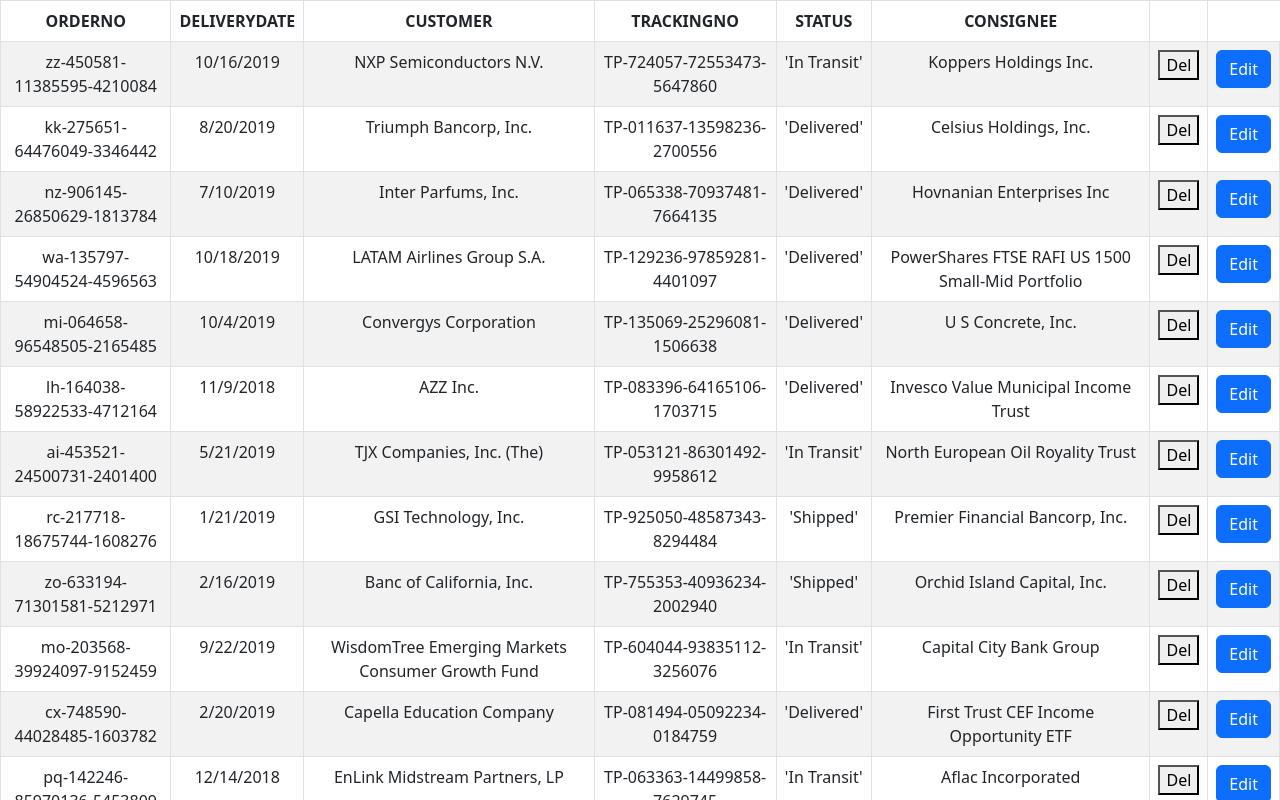
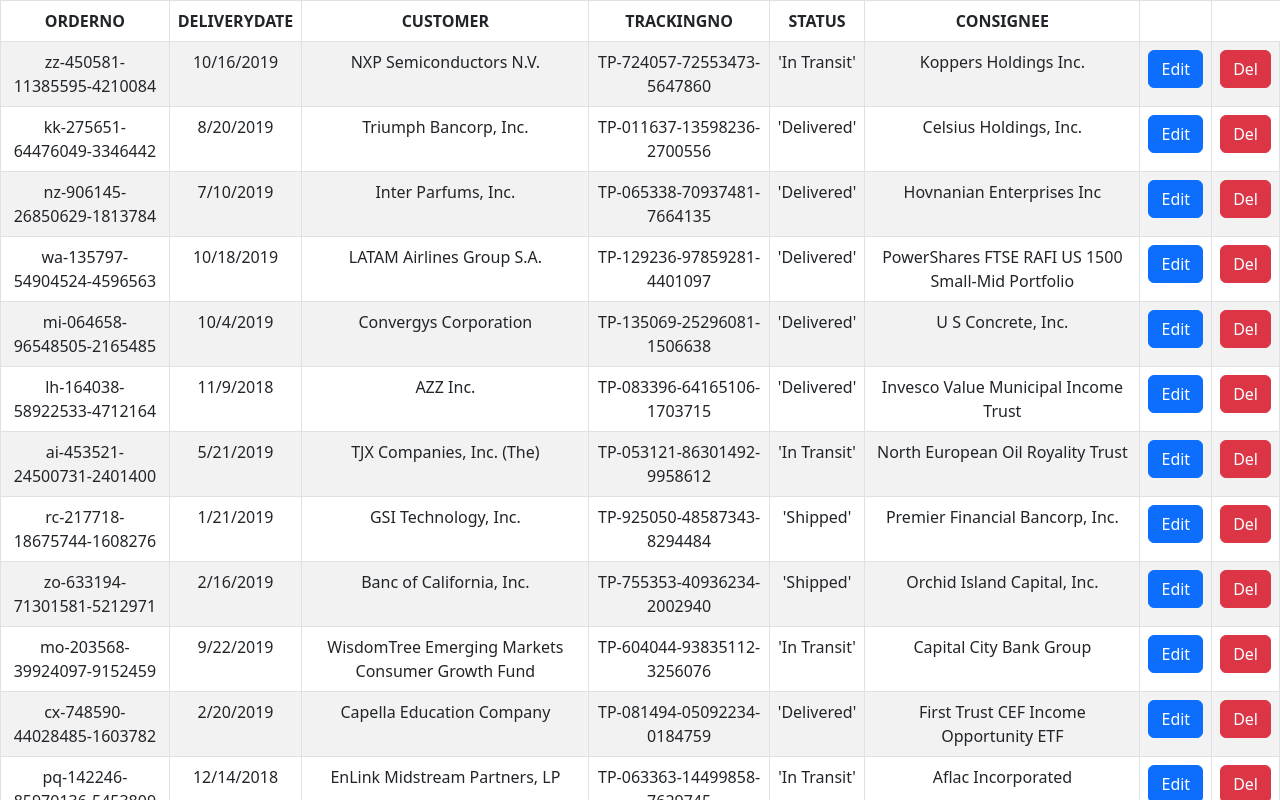
Before and after one commit to Naguib10/ShipmentsFE, a React (Create React App) app: page / in a window 1280 px wide. Shown: the top 800 px of the page. Built offline with nearby package versions, Linux system fonts and the light colour scheme.

Commit message:
[WIP] Delete functionality

```diff
--- a/src/App.js
+++ b/src/App.js
@@ -22,10 +22,18 @@
     fetchData();
   }, [])
 
+  function removeShipment(shipmentId) {
+    //setShipments((prev) => prev.filter((shipment) => shipment.id !== shipmentId));
+    let tmpArray = [...shipments];
+    tmpArray.splice(shipmentId, 1);
+    //setShipments((prevData) => [...prevData]);
+    setShipments(tmpArray);
+    //console.log(shipments);
+  }
 
   return (
     <div className="App">
-      <Table shipments={shipments} />
+      <Table shipments={shipments} remove={removeShipment} />
     </div>
   );
 }
--- a/src/components/Table.jsx
+++ b/src/components/Table.jsx
@@ -1,7 +1,14 @@
 import Table from 'react-bootstrap/Table';
 import TableRow from './TableRow';
+import React, { useState, useEffect } from 'react';
+import axios from 'axios';
 
 function BasicTable(props) {
+
+    function removeShipment(id) {
+        props.remove(id);
+    }
+
     return (
         <Table striped bordered hover>
             <thead>
@@ -16,16 +23,18 @@
                 </tr>
             </thead>
             <tbody>
-                {props.shipments.map((shipment, key) => {
+                {props.shipments.map((shipment, id) => {
                     return (
                         <TableRow
-                            key={key}
+                            key={id}
+                            id={id}
                             orderNo={shipment.orderNo}
                             date={shipment.date}
                             customer={shipment.customer}
                             trackingNo={shipment.trackingNo}
                             status={shipment.status}
                             consignee={shipment.consignee}
+                            remove={removeShipment}
                         />
                     )
                 })}
--- a/src/components/TableRow.jsx
+++ b/src/components/TableRow.jsx
@@ -1,5 +1,6 @@
 import { useState } from 'react';
 import EditShipment from "./EditShipment";
+import Button from 'react-bootstrap/Button';
 
 function TableRow(props) {
 
@@ -17,6 +18,10 @@
         setShipment(updatedShipment);
     }
 
+    function removeShipment() {
+        props.remove(props.id);
+    }
+
     return (
         <>
             <tr>
@@ -26,8 +31,10 @@
                 <td>{shipment.trackingNo}</td>
                 <td>{shipment.status}</td>
                 <td>{shipment.consignee}</td>
-                <td><button>Del</button></td>
                 <td><EditShipment shipment={shipment} update={updateDetails} /></td>
+                <td><Button variant="danger" onClick={removeShipment}>
+                    Del
+                </Button></td>
             </tr>
         </>
     )
```
